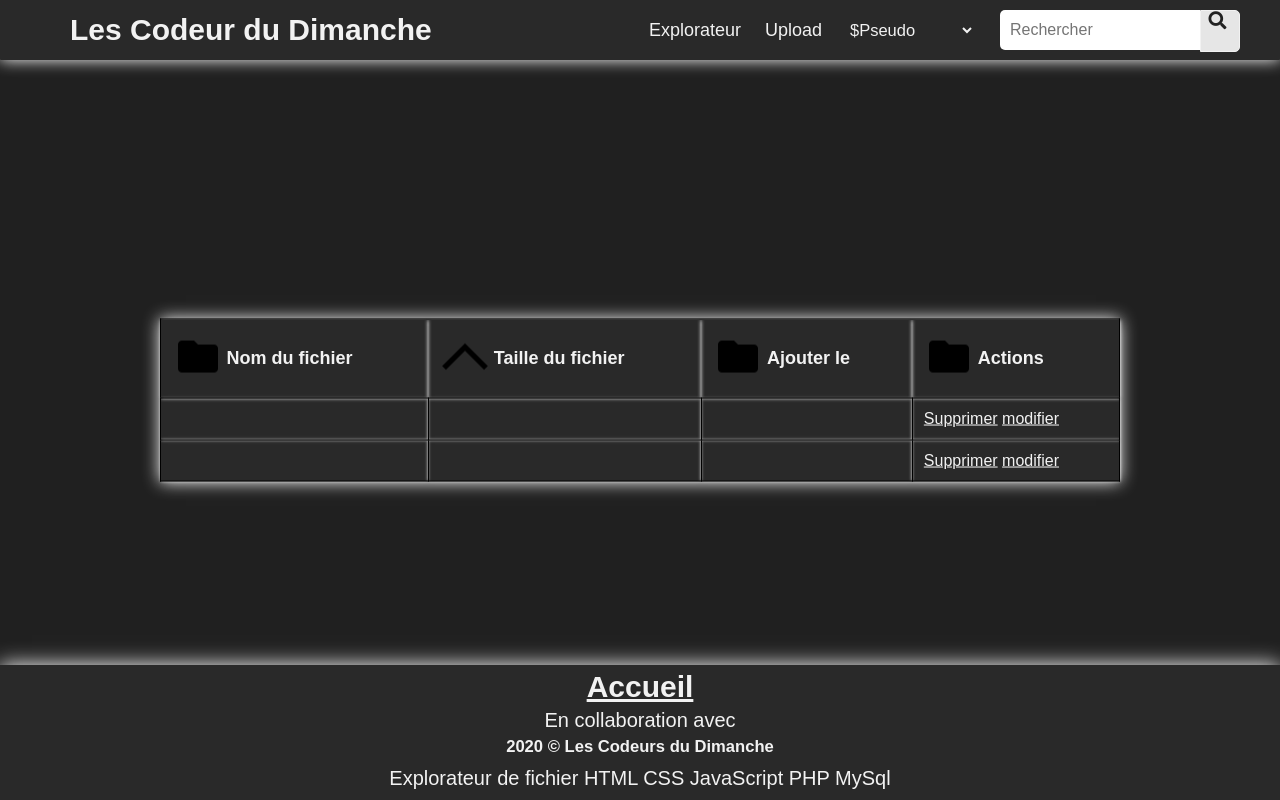
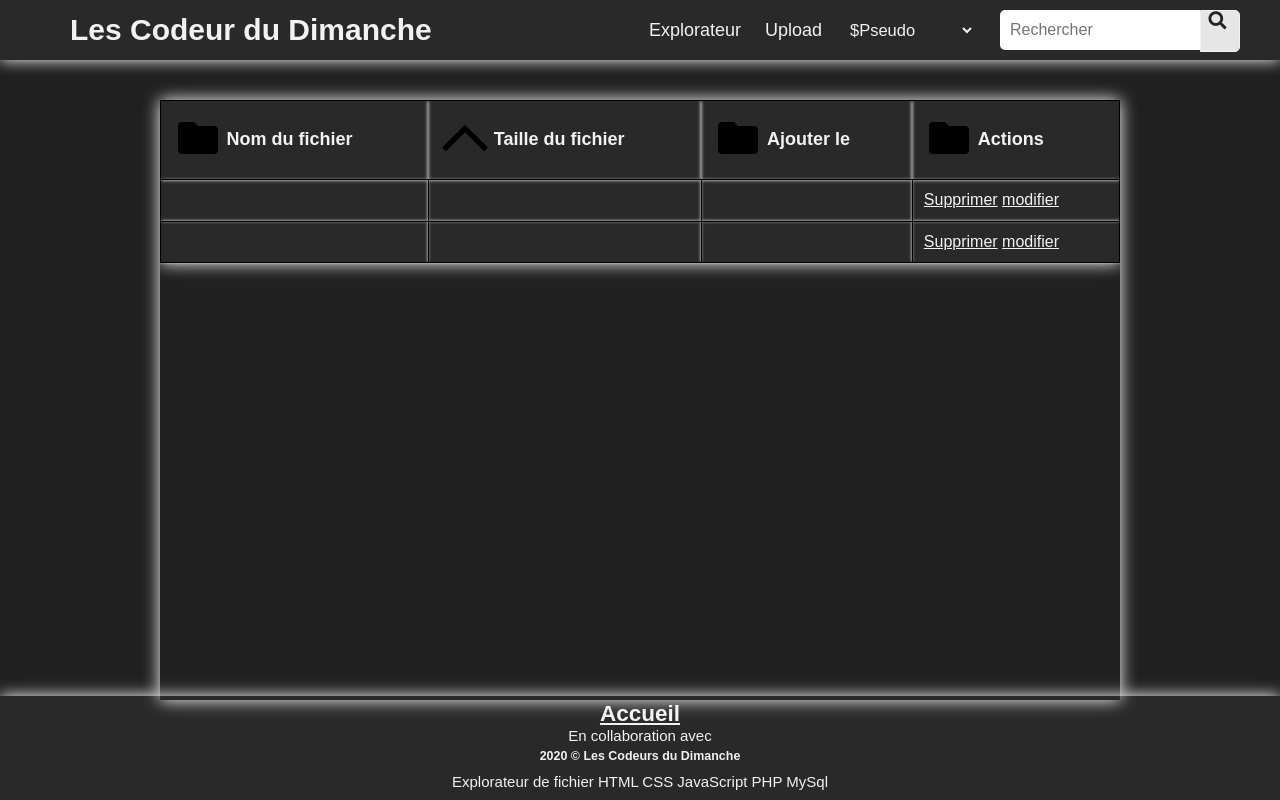
Before and after one commit to titivince/explorateur_fichiers, a PHP site: page /explorateur_fichiers/src/explorateur.php in a window 1280 px wide. Run offline with PHP 8.4, Linux system fonts and the light colour scheme; a user stored in the database is signed in; data comes from the database, SQL or seed files in the repository; some libraries are stand-ins or nearby versions.

Commit message:
modif explorateur + form.php

```diff
--- a/assets/style.css
+++ b/assets/style.css
@@ -7,9 +7,15 @@
 
 body, html {
     background-color: #202020;
+    overflow: scroll;
 }
 
-.main-footer{
+::-webkit-scrollbar {
+    width: 0px;
+    background: transparent;
+}
+
+.main-footer {
     position: absolute;
     bottom: 0;
     width: 100%;
@@ -312,13 +318,9 @@ nav ul li.btn span.show:before {
 /* DEBUT DU CSS POUR EXPLORATEUR */
 
 table {
-    width: 75%;
+    width: 100%;
     border-collapse: collapse;
     border: black solid 1px;
-    position: absolute;
-    top: 50%;
-    left: 50%;
-    transform: translate(-50%,-50%);
     background-color: #292929;
     box-shadow: 0 0 1em rgb(255, 255, 255);
 }
@@ -336,9 +338,20 @@ th {
     font-size: large;
 }
 
-.icon{
+.icon {
     vertical-align: middle;
     padding-right: 5px;
+}
+
+.explorateur {
+    width: 75%;
+    height: 600px;
+    overflow: scroll;
+    position: absolute;
+    top: 50%;
+    left: 50%;
+    transform: translate(-50%,-50%);
+    box-shadow: 0 0 1em rgb(255, 255, 255);
 }
 
 /* FIN DU CSS POUR EXPLORATEUR */
@@ -351,12 +364,11 @@ footer {
     text-align: center;
     background-color: #292929;
     width: 100%;
-    font-size: 20px;
+    font-size: 15px;
     box-shadow: 0 0 1em rgb(255, 255, 255);
 }
 
-.card-header{
-    padding-top: 5px;
+.card-header {
 }
 
 .card-body, .card-title, .card-text, .btn, .btn-primary {
--- a/src/explorateur.php
+++ b/src/explorateur.php
@@ -2,6 +2,7 @@
 
 require_once('Connection.php');
 require('../views/block/nav.php');
+require('../views/block/footer.php');
 
 use App\Connection;
 
@@ -23,9 +24,10 @@ $user = $query->fetchAll();
 </head>
 <body>
 
+    <div class="explorateur">
         <table class="table">
 
-    <tr>
+            <tr class="table-header">
                 <th><span class="icon"><img src="../assets/icon/folder-48.png" alt=""></span>Nom du fichier</th>
                 <th><span class="icon"><img src="../assets/icon/collapse-arrow-48.png" alt=""></span>Taille du fichier</th>
                 <th><span class="icon"><img src="../assets/icon/folder-48.png" alt=""></span>Ajouter le</th>
@@ -49,8 +51,9 @@ $user = $query->fetchAll();
 
                 </div>
             <?php endforeach ?>
+        </table>
+    </div>
 
-    <?php require('../views/block/footer.php'); ?>
 
 </body>
 </html>
```
Also changed, not shown: src/form.php (+22 -0 lines). Lines whose indentation alone changed are shown as unchanged.
